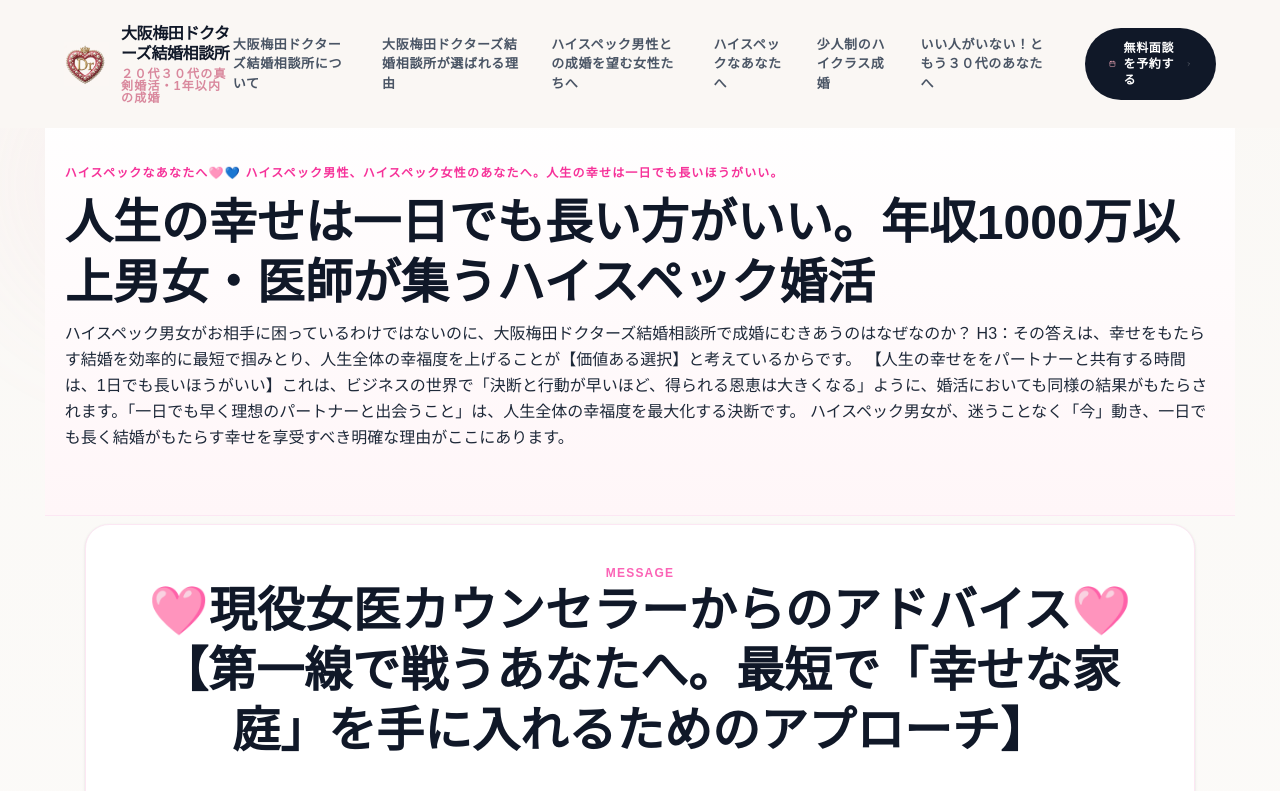
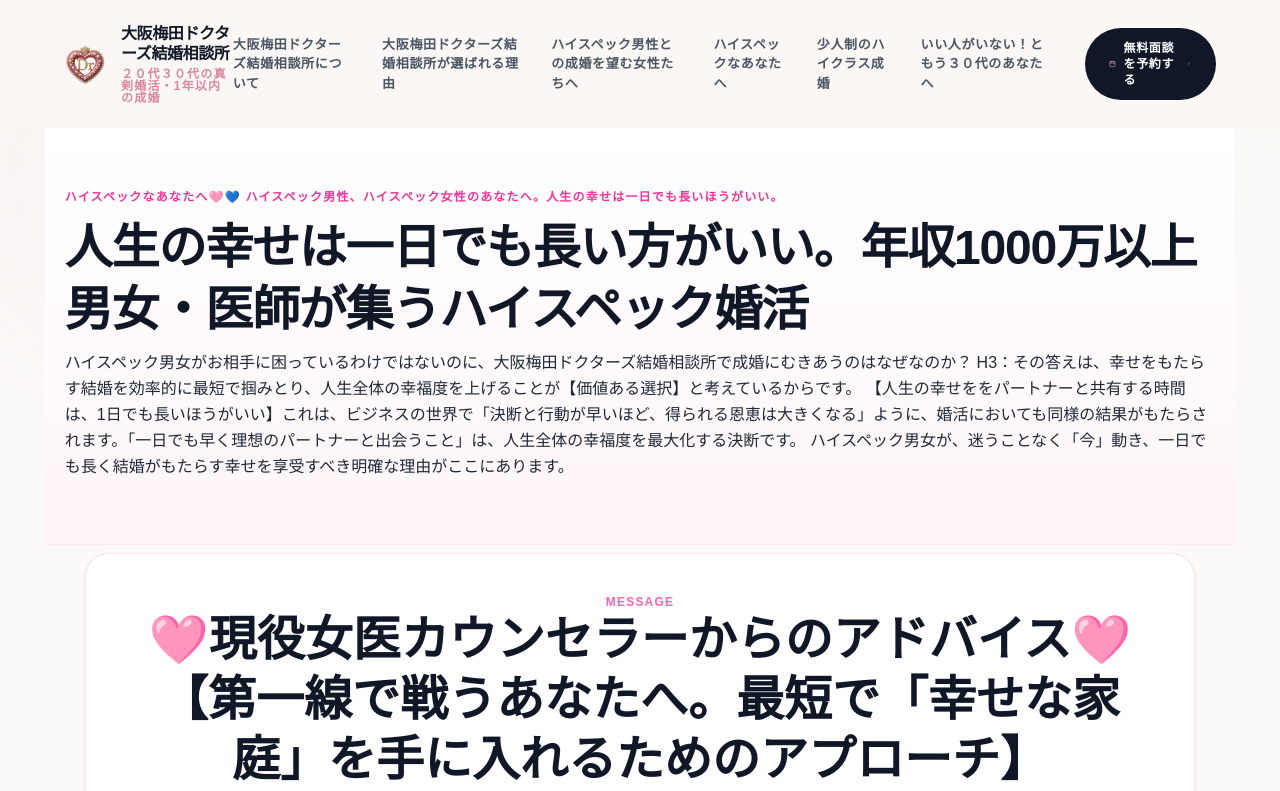
Before and after one commit to shougapan/Toa-Website, a Next.js app: page /elite-matchmaking in a window 1280 px wide. Shown: the top 791 px of the page. Built offline with nearby package versions, Linux system fonts and the light colour scheme.

Commit message:
Navbar fix

```diff
--- a/app/elite-matchmaking/page.tsx
+++ b/app/elite-matchmaking/page.tsx
@@ -20,7 +20,7 @@
 export default function ReasonsPage() {
   return (
     <div>
-      <section className="border-b border-pink-100 bg-gradient-to-b from-white to-[#FFF6F8]">
+      <section className="border-b border-pink-100 bg-gradient-to-b from-white to-[#FFF6F8] ">
         <div className=" mx-auto px-5 py-6 sm:py-16 space-y-2">
 
           <span className="inline-block text-xs font-black tracking-widest uppercase text-pink-500 mb-3">
@@ -29,7 +29,7 @@
       ハイスペック男性、ハイスペック女性のあなたへ。人生の幸せは一日でも長いほうがいい。
           </span>
 
-          <h1 className="text-xl sm:text-4xl lg:text-5xl font-black text-gray-900 leading-tight">
+          <h1 className="text-2xl sm:text-4xl lg:text-5xl font-black text-gray-900 leading-[1.3] tracking-tight w-full">
  人生の幸せは一日でも長い方がいい。年収1000万以上男女・医師が集うハイスペック婚活
           </h1>
 
--- a/app/layout.tsx
+++ b/app/layout.tsx
@@ -29,8 +29,8 @@
           <Navbar />
 
           {/* Main Content */}
-          <main className="relative z-10 pt-16 pb-24 lg:pt-24 lg:pb-0">
-            <div className="mx-auto w-[98%] max-w-7xl px-0 sm:px-6 lg:px-8">
+          <main className="relative z-10 pt-16 pb-24 lg:pt-24 lg:pb-0 " >
+            <div className=" pt-6 mx-auto w-[98%] max-w-7xl px-0 sm:px-6 lg:px-8">
               {children}
             </div>
           </main>
```
